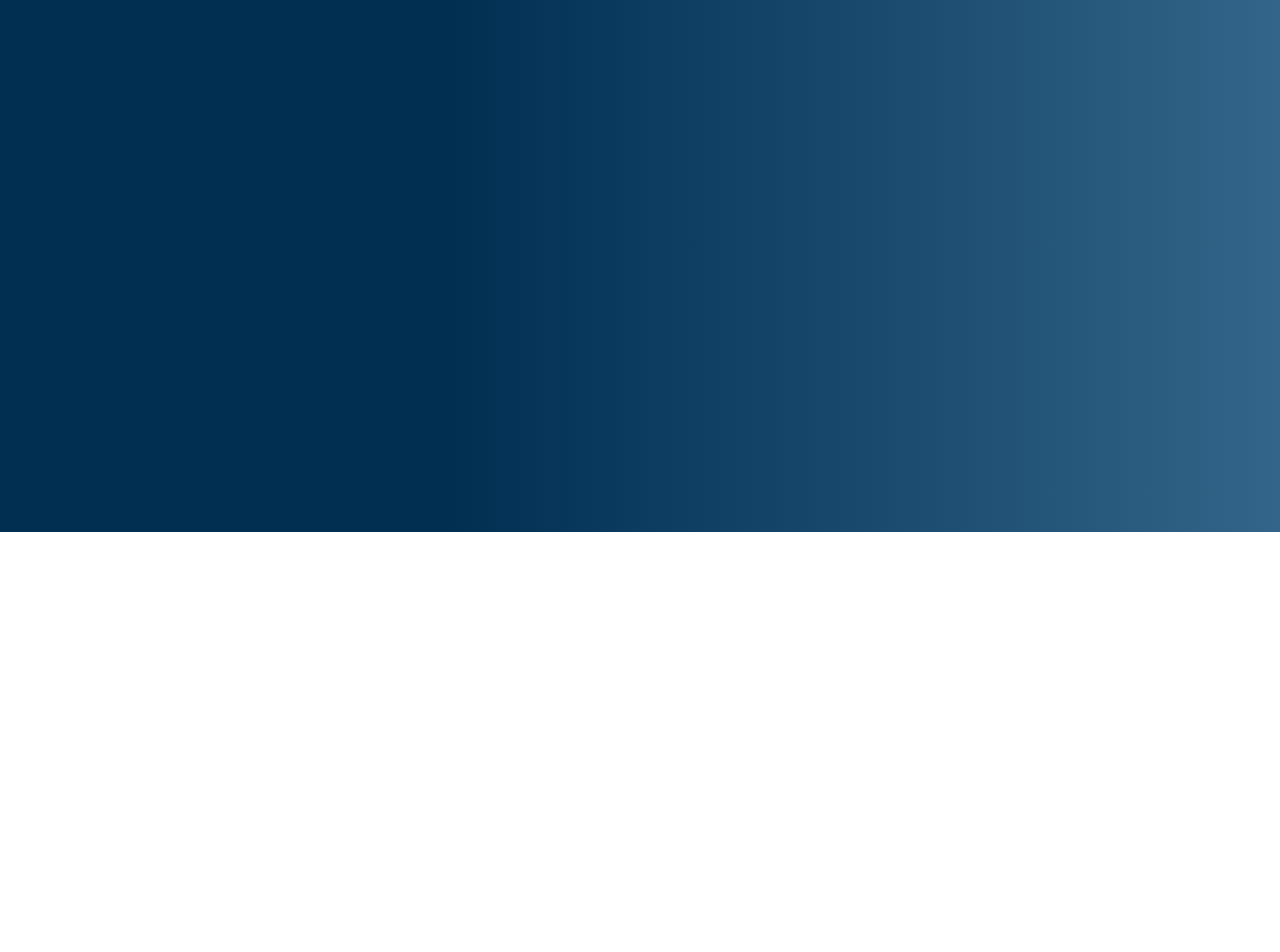
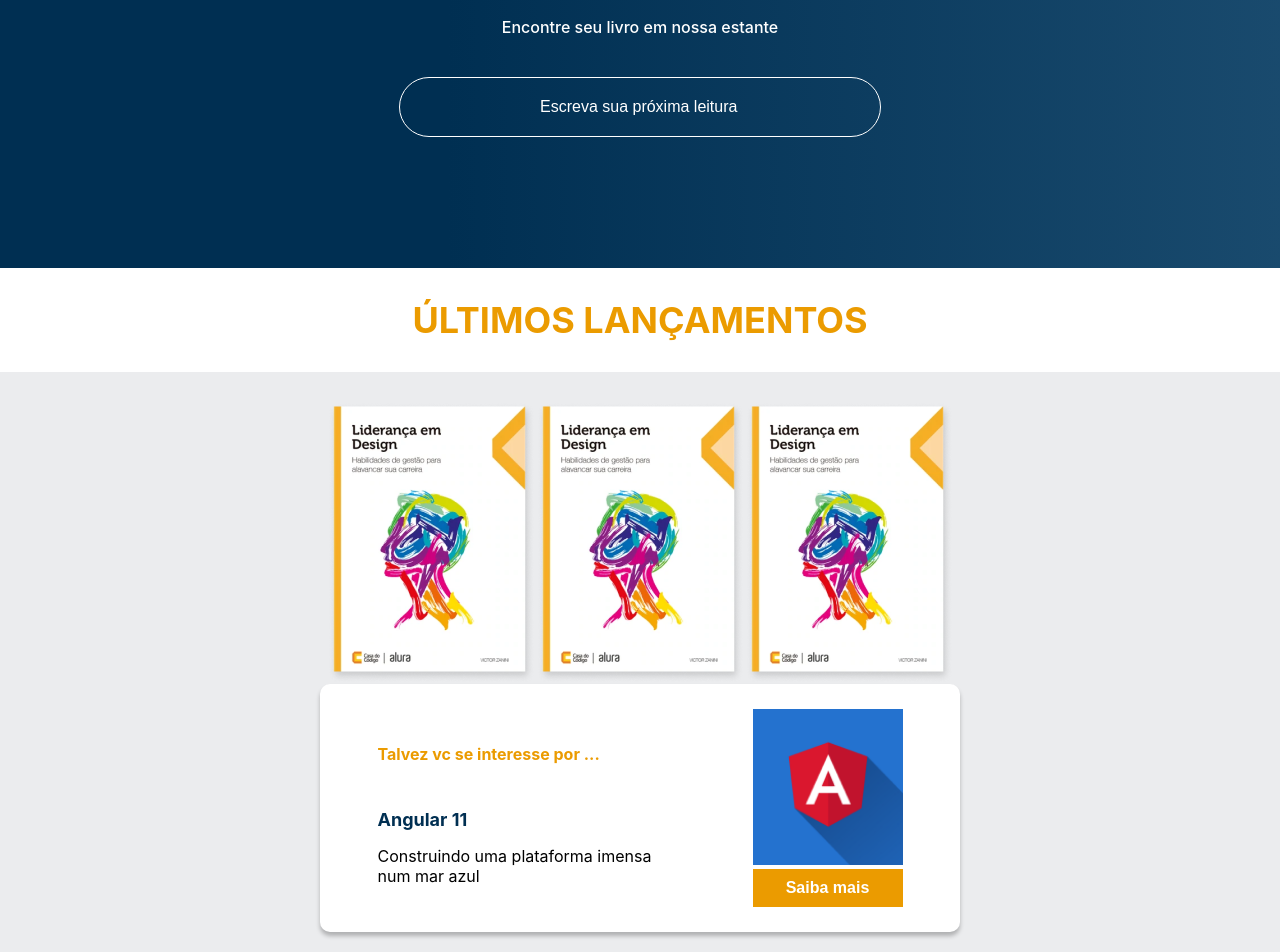
Before and after one commit to gdegato/alura-books, a React (Create React App) app: page / in a window 1280 px wide. Shown: the part 268-1220 px from the top of the page. Before the commit the page ends 800 px from the top, so only its background shows below. Built offline with nearby package versions, Linux system fonts and the light colour scheme.

Commit message:
Finalizando CardRecomenda e UltimosLançamentos

```diff
--- a/src/App.js
+++ b/src/App.js
@@ -1,5 +1,7 @@
 import React from 'react'
 import Header from './components/Header';
+import Pesquisa from './components/Pesquisa';
+import UltimosLancamentos from './components/UltimosLancamentos';
 
 import styled from 'styled-components';
 
@@ -14,6 +16,8 @@ function App() {
   return (
     <AppContainer>
       <Header />
+      <Pesquisa />
+      <UltimosLancamentos />
     </AppContainer>
   );
 }
--- /dev/null
+++ b/src/components/CardRecomenda/index.js
@@ -0,0 +1,63 @@
+import React from 'react'
+import styled from 'styled-components'
+import { Titulo } from '../Titulo'
+
+const Card = styled.div`
+    align-items: center;
+    background-color: #FFF;
+    box-shadow: 0px 4px 4px rgba(0, 0, 0, 0.25);
+    border-radius: 10px;
+    display: flex;
+    margin: 0 auto;
+    max-width: 600px;
+    padding: 25px 20px;
+    justify-content: space-around;
+    width: 100%;
+`
+
+const Botao = styled.button`
+    background-color: #EB9B00;
+    color: #FFF;
+    padding: 10px 0px;
+    font-size: 16px;
+    border: none;
+    font-weight: 900;
+    display: block;
+    text-align: center;
+    width: 150px;
+    &:hover {
+        cursor: pointer;
+    }
+`
+
+const Descricao = styled.p`
+    max-width: 300px;
+`
+
+const Subtitulo = styled.h4`
+    color: #002F52;
+    font-size: 18px;
+    font-weight: bold;
+    margin: 15px 0;
+`
+
+const ImgLivro = styled.img`
+    width: 150px;
+`
+
+function CardRecomenda({ titulo, subtitulo, descricao, img }) {
+    return (
+        <Card>
+            <div>
+                <Titulo tamanhoFonte="16px" cor="#EB9B00" alinhamento="left">{titulo}</Titulo>
+                <Subtitulo>{subtitulo}</Subtitulo>
+                <Descricao>{descricao}</Descricao>
+            </div> <div>
+                <ImgLivro src={img} alt='' />
+                <Botao>Saiba mais</Botao>
+            </div>
+        </Card>
+    )
+}
+
+export default CardRecomenda
--- /dev/null
+++ b/src/components/Input/index.js
@@ -0,0 +1,19 @@
+import styled from 'styled-components'
+
+const Input = styled.input`
+        border: 1px solid #FFF;
+        background: transparent;
+        border: 1px solid #FFF;
+        padding: 20px 140px;
+        border-radius: 50px;
+        width: 200px;
+        color: #FFF;
+        font-size: 16px;
+        margin-bottom: 10px;
+
+        &::placeholder {
+                color: #FFF;
+                font-size: 16px;
+        }
+`
+export default Input
--- /dev/null
+++ b/src/components/Pesquisa/dadosPesquisa.js
@@ -0,0 +1,8 @@
+import livro from '../../imagens/livro.png'
+
+export const livros = [
+    {nome: 'Liderança em Design', id: 1, src: livro},
+    {nome: 'JavaScript Assertivo', id: 2, src:livro},
+    {nome: 'Cangaceiro em JavaScript', id: 3, src:livro},
+    {nome: 'Aventureiros do Java', id: 4, src:livro},
+]
--- /dev/null
+++ b/src/components/Pesquisa/index.js
@@ -0,0 +1,69 @@
+import { useState } from 'react'
+import Input from '../Input'
+import styled from 'styled-components'
+import { livros } from './dadosPesquisa'
+
+const PesquisaContainer = styled.section`
+    background-image: linear-gradient(90deg, #002F52 35%, #326589 165%);
+    color: #FFF;
+    text-align: center;
+    padding: 85px 0;
+    height: 270px;
+    width: 100%;
+`
+const Titulo = styled.h2`
+    color: #FFF;
+    font-size: 36px;
+    text-align: center;
+    width: 100%;
+`
+const Subtitulo = styled.h3`
+    font-size: 16px;
+    font-weight: 500;
+    margin-bottom: 40px;
+`
+const Resultado = styled.div`
+    display: flex;
+    justify-content: center;
+    align-items: center;
+    margin-bottom: 20px;
+    cursor: pointer;
+    p {
+        width: 200px;
+    }
+    img {
+        width: 100px;
+    }
+    &:hover {
+        border: 1px solid white;
+    }
+`
+function Pesquisa() {
+
+    const [livrosPesquisados, setLivrosPesquisados] = useState([]);
+
+
+    return (
+        <PesquisaContainer>
+            <Titulo>Já sabe por onde começar?</Titulo>
+            <Subtitulo>Encontre seu livro em nossa estante</Subtitulo>
+            <Input
+                placeholder="Escreva sua próxima leitura"
+                onBlur={evento => {
+
+                    const textoDigitado = evento.target.value
+                    const resultadoPesquisa = livros.filter(livro => livro.nome.includes(textoDigitado))
+                    setLivrosPesquisados(resultadoPesquisa)
+                }} />
+            {livrosPesquisados.map(livro => (
+                <Resultado>
+                    <p>{livro.nome}</p>
+                    <img src={livro.src} alt=''
+                    />
+                </Resultado>
+            ))}
+        </PesquisaContainer>
+    )
+}
+
+export default Pesquisa
--- /dev/null
+++ b/src/components/Titulo/index.js
@@ -0,0 +1,11 @@
+import styled from "styled-components";
+
+export const Titulo = styled.h2`
+    width: 100%;
+    padding: 30px 0;
+    background-color: #FFF;
+    color: ${props => props.cor || '#EB9B00'};
+    font-size: ${props => props.tamanhoFonte || '18px;' };
+    text-align: ${props => props.alinhamento || 'center'};
+    margin: 0;
+`
--- /dev/null
+++ b/src/components/UltimosLancamentos/dadosUltimosLancamentos.js
@@ -0,0 +1,7 @@
+import livro from '../../imagens/livro.png'
+
+export const livros = [
+    {nome: 'Liderança em Design', src: livro, id: 1},
+    {nome: 'Cangaceiro JavaScript', src: livro, id: 3},
+    {nome: 'Apache Kafka e Spring Boot', src: livro, id: 4}
+]
--- /dev/null
+++ b/src/components/UltimosLancamentos/index.js
@@ -0,0 +1,47 @@
+import { livros } from './dadosUltimosLancamentos'
+import imagemLivro from '../../imagens/livro2.png'
+import styled from 'styled-components'
+import { Titulo } from '../Titulo'
+import CardRecomenda from '../CardRecomenda'
+
+
+const UltimosLancamentosContainer = styled.section`
+    background-color: #EBECEE;
+    padding-bottom: 20px;
+    display: flex;
+    flex-direction: column;
+`
+const NovosLivrosContainer = styled.div`
+    margin-top: 30px;
+    display: flex;
+    width: 100%;
+    justify-content: center;
+    cursor: pointer;
+`
+
+function UltimosLancamentos() {
+    return (
+        <UltimosLancamentosContainer>
+            <Titulo
+                cor="#EB9B00"
+                tamanhoFonte="36px"
+                alinhamento="center"
+
+            >ÚLTIMOS LANÇAMENTOS</Titulo>
+            <NovosLivrosContainer>
+                {livros.map(livro => (
+                    <img src={livro.src} alt='' />
+                ))}
+            </NovosLivrosContainer>
+            <CardRecomenda
+                titulo="Talvez vc se interesse por ..."
+                subtitulo="Angular 11"
+                descricao="Construindo uma plataforma imensa num mar azul"
+                img={imagemLivro}
+
+            />
+        </UltimosLancamentosContainer>
+    )
+}
+
+export default UltimosLancamentos
```
